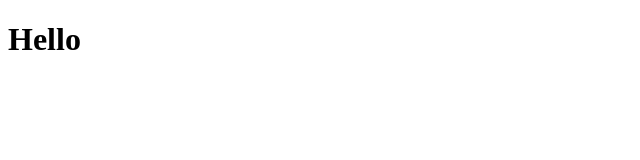
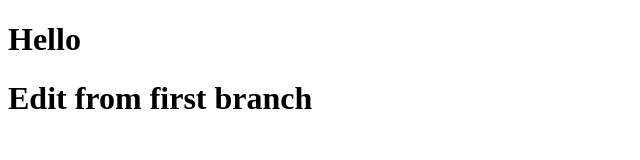
Before and after one commit to lKylelUndo/test, a plain HTML site: page index.html in a window 1280 px wide. Shown: the whole page, without its empty margins (0-640 px from the left). Drawn offline with Linux system fonts and the light colour scheme.

Commit message:
modifying the first branch

```diff
--- a/index.html
+++ b/index.html
@@ -7,5 +7,7 @@
 </head>
 <body>
     <h1>Hello</h1>
+
+    <h1>Edit from first branch</h1>
 </body>
 </html>
```
